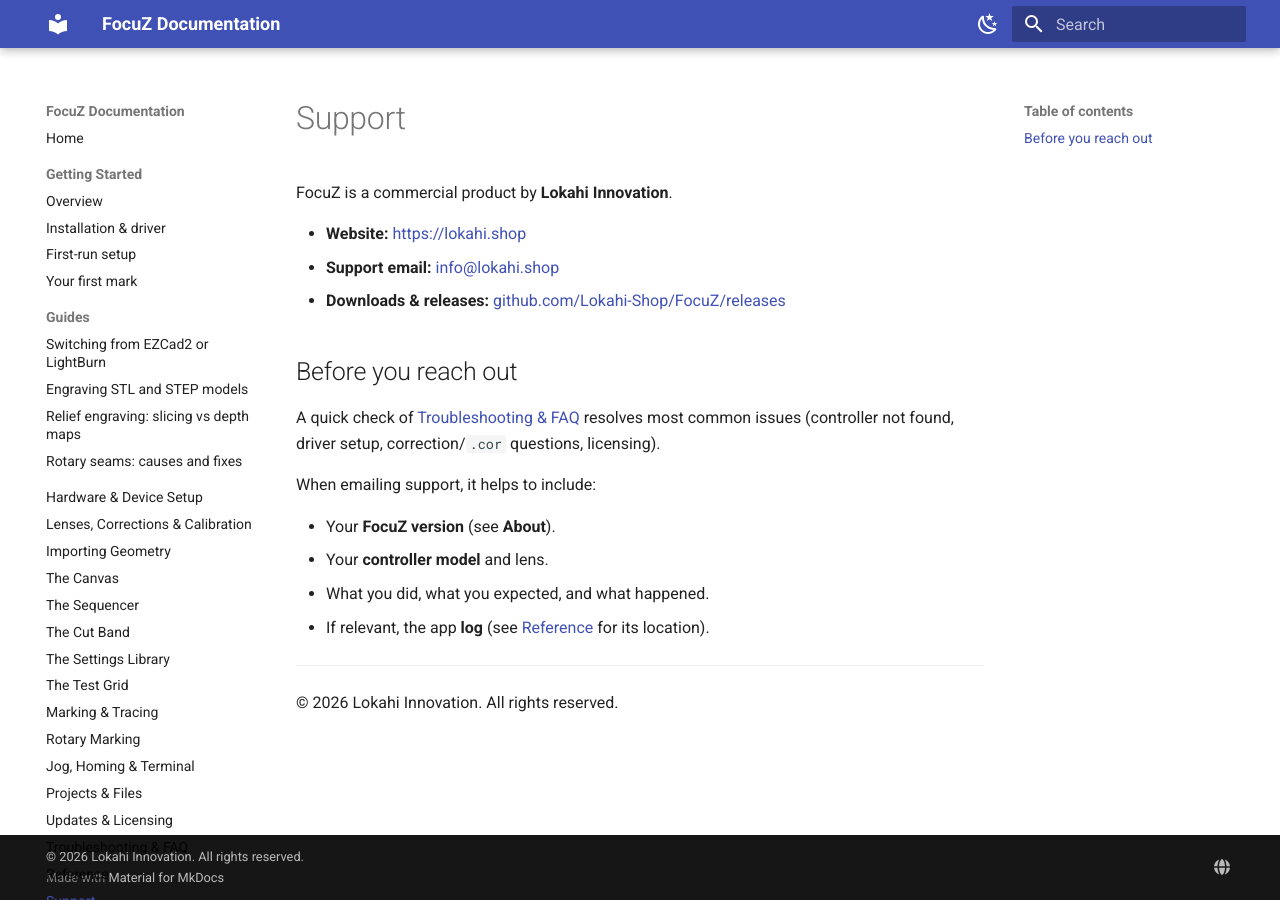
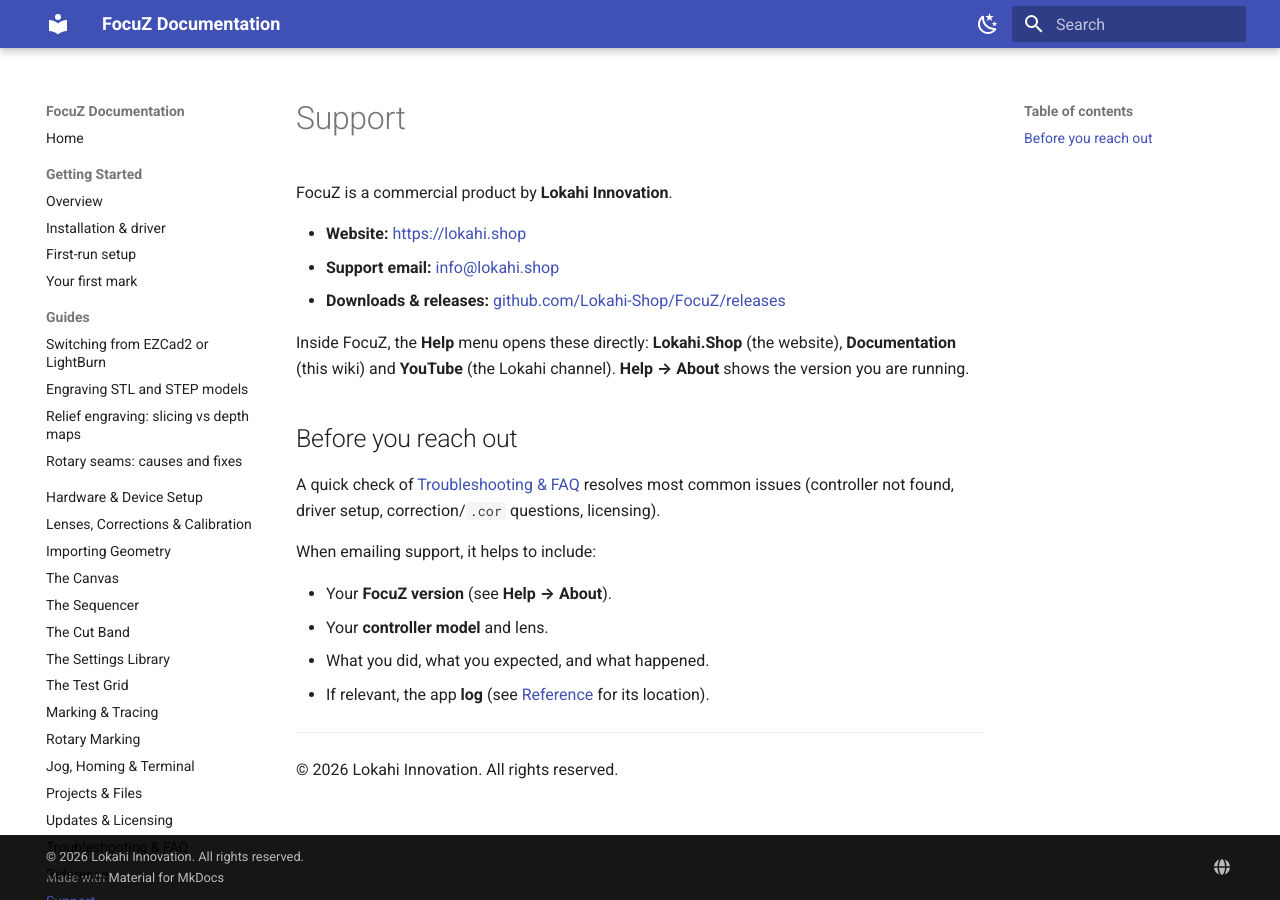
Before and after one commit to Lokahi-Shop/focuz-docs, an MkDocs documentation site: the page built from docs/support.md, in a window 1280 px wide. Built offline with MkDocs 1.6.1 and Material for MkDocs 9.7.7, drawn with Linux system fonts in a browser that asks for light colours.

Commit message:
Support: note the Help menu links (Lokahi.Shop, Documentation, YouTube, About)
Co-Authored-By: Claude Fable 5.1 <noreply@anthropic.com>

```diff
--- a/docs/support.md
+++ b/docs/support.md
@@ -6,6 +6,9 @@ FocuZ is a commercial product by **Lokahi Innovation**.
 - **Support email:** <info@lokahi.shop>
 - **Downloads & releases:** [github.com/Lokahi-Shop/FocuZ/releases](https://github.com/Lokahi-Shop/FocuZ/releases/latest)
 
+Inside FocuZ, the **Help** menu opens these directly: **Lokahi.Shop** (the website), **Documentation** (this wiki)
+and **YouTube** (the Lokahi channel). **Help → About** shows the version you are running.
+
 ## Before you reach out
 
 A quick check of [Troubleshooting & FAQ](troubleshooting.md) resolves most common issues
@@ -13,7 +16,7 @@ A quick check of [Troubleshooting & FAQ](troubleshooting.md) resolves most commo
 
 When emailing support, it helps to include:
 
-- Your **FocuZ version** (see **About**).
+- Your **FocuZ version** (see **Help → About**).
 - Your **controller model** and lens.
 - What you did, what you expected, and what happened.
 - If relevant, the app **log** (see [Reference](reference.md) for its location).
```
